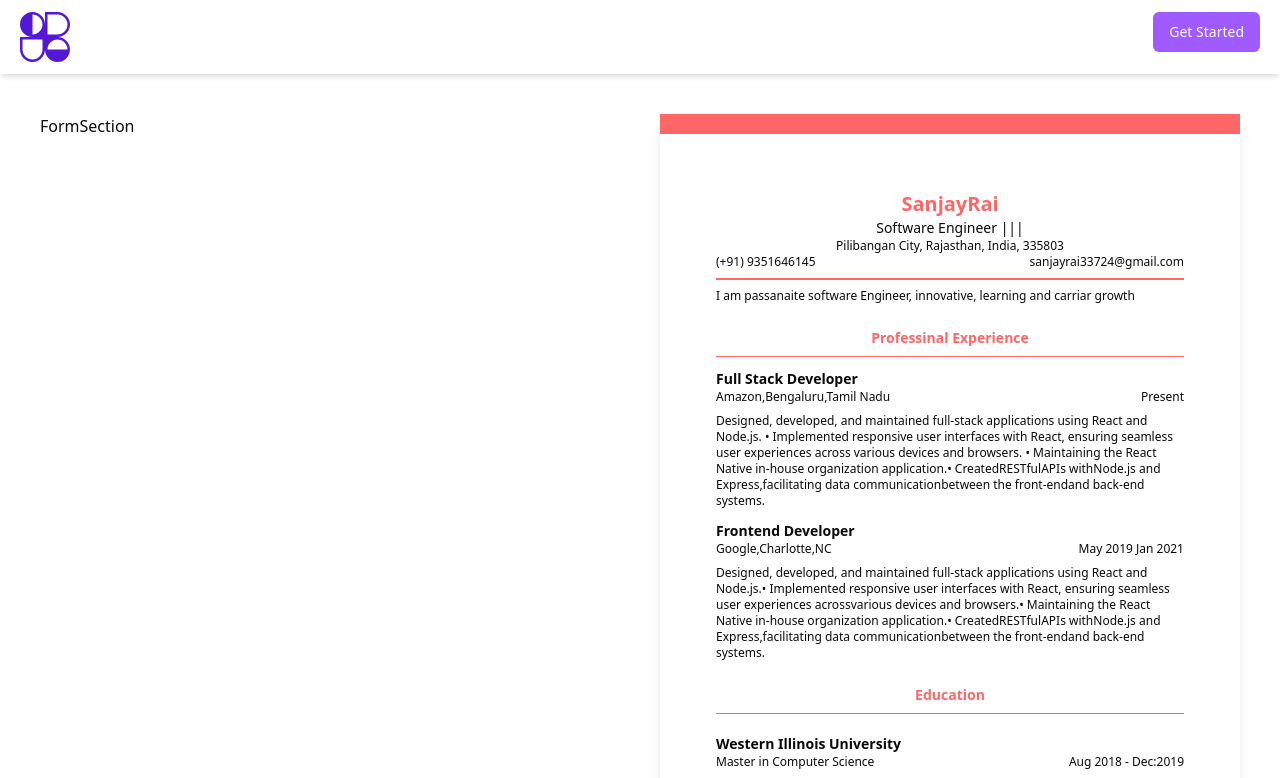
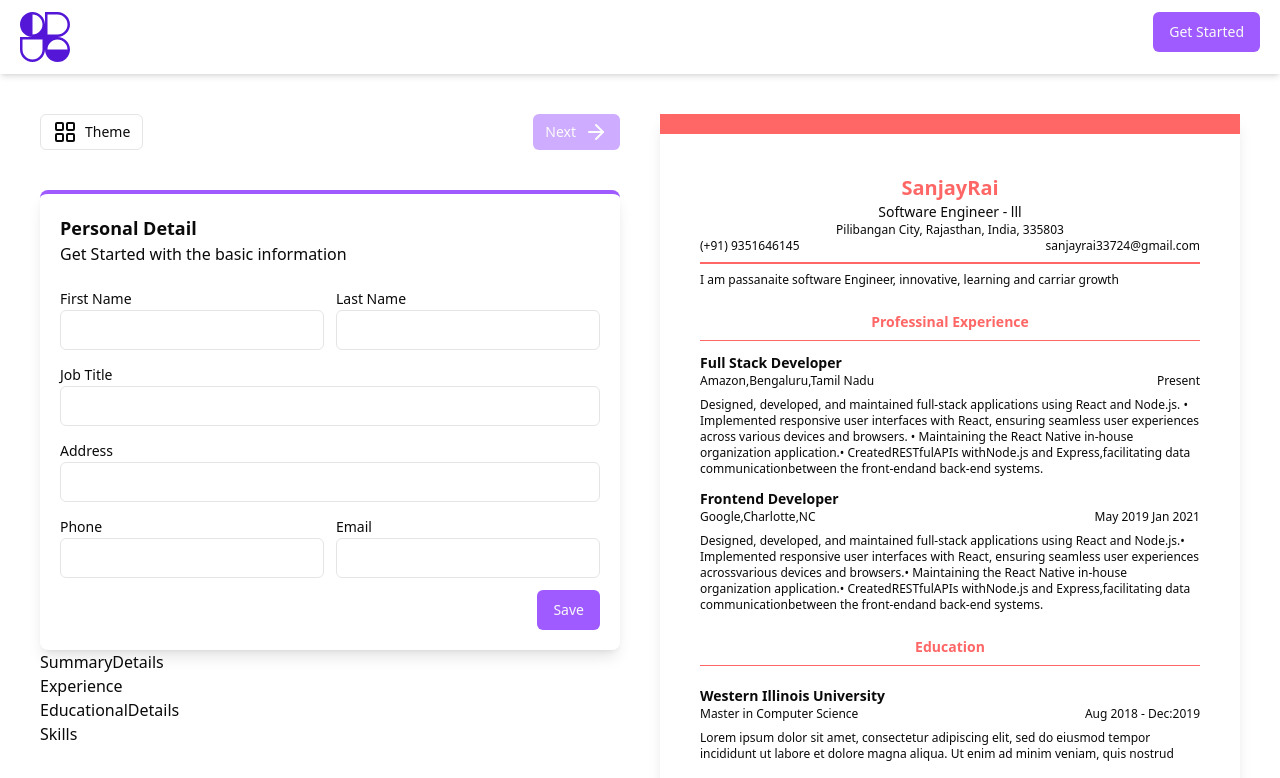
Before and after one commit to sanjaraiy/Resume-builder, a React (Vite) app: page /dashboard/resume/1/edit in a window 1280 px wide. Shown: the top 778 px of the page. Built offline with nearby package versions, Linux system fonts and the light colour scheme; no server answers.

Commit message:
added form components in formsection

```diff
--- a/src/components/formSection/FormSection.jsx
+++ b/src/components/formSection/FormSection.jsx
@@ -1,9 +1,61 @@
-import React from 'react'
+import React, { useState } from "react";
+import PersonalDetails from "./form/PersonalDetails";
+import SummaryDetails from "./form/SummaryDetails";
+import Experience from "./form/Experience";
+import EducationalDetails from "./form/EducationalDetails";
+import Skills from "./form/Skills";
+import { Button } from "../ui/button";
+import { ArrowLeft, ArrowRight, LayoutGrid } from "lucide-react";
 
 function FormSection() {
+
+  const [activeFormIndex, setActiveFormIndex] = useState(1);
+  const [enabledNext, setEnabledNext] = useState(false);
   return (
-    <div>FormSection</div>
-  )
+    <div>
+      <div className="flex justify-between items-center">
+        <Button variant="outline" size="sm" className="flex gap-2">
+          <LayoutGrid></LayoutGrid> Theme
+        </Button>
+        <div className="flex gap-2">
+         { activeFormIndex > 1 &&
+            <Button
+               size="sm"
+               onClick={() => setActiveFormIndex(activeFormIndex-1)}
+            >
+              <ArrowLeft></ArrowLeft>
+            </Button>
+         }
+
+          <Button
+              className="flex gap-2"
+              size="sm"
+              onClick={() => setActiveFormIndex(activeFormIndex+1)}
+              disabled={!enabledNext}
+            >
+              Next <ArrowRight></ArrowRight>
+          </Button>
+        </div>
+      </div>
+
+
+      {/* Personal Detail */}
+      {activeFormIndex == 1 ? <PersonalDetails enabledNext={(v) => setEnabledNext(v)}></PersonalDetails> : null}
+
+
+      {/* Summary  */}
+      <SummaryDetails></SummaryDetails>
+
+      {/* Experience  */}
+      <Experience></Experience>
+
+      {/* Educational Detail  */}
+      <EducationalDetails></EducationalDetails>
+
+      {/* Skills  */}
+      <Skills></Skills>
+    </div>
+  );
 }
 
-export default FormSection
+export default FormSection;
--- /dev/null
+++ b/src/components/formSection/form/EducationalDetails.jsx
@@ -0,0 +1,9 @@
+import React from 'react'
+
+function EducationalDetails() {
+  return (
+    <div>EducationalDetails</div>
+  )
+}
+
+export default EducationalDetails
--- /dev/null
+++ b/src/components/formSection/form/Experience.jsx
@@ -0,0 +1,9 @@
+import React from 'react'
+
+function Experience() {
+  return (
+    <div>Experience</div>
+  )
+}
+
+export default Experience
--- /dev/null
+++ b/src/components/formSection/form/PersonalDetails.jsx
@@ -0,0 +1,68 @@
+import { Button } from '@/components/ui/button';
+import { Input } from '@/components/ui/input';
+import { ResumeInfoContext } from '@/context/ResumeInfoContext'
+import React, { useContext } from 'react'
+
+function PersonalDetails({enabledNext}) {
+
+    const {resumeInfo, setResumeInfo} = useContext(ResumeInfoContext);
+
+    const handleInputChange = (e) => {
+        // console.log(e.target);
+        enabledNext(false);
+         const {name, value} = e.target;
+        //  console.log({name, value});
+
+         setResumeInfo({
+            ...resumeInfo,
+            [name]:value
+         })
+    }
+
+    // console.log("info:", resumeInfo)
+    const onSave = (e) => {
+       e.preventDefault();
+       enabledNext(true);
+    }
+
+  return (
+    <div className='p-5 shadow-lg border-t-primary border-t-4 rounded-lg mt-10'>
+       <h2 className='font-bold text-lg'>Personal Detail</h2>
+       <p>Get Started with the basic information</p>
+
+       <form onSubmit={onSave}>
+            <div className='grid grid-cols-2 mt-5 gap-3'>
+                <div>
+                    <label className='text-sm'>First Name</label>
+                    <Input required name="firstName" onChange={handleInputChange}></Input>
+                </div>
+                <div>
+                    <label className='text-sm'>Last Name</label>
+                    <Input required name="lastName" onChange={handleInputChange}></Input>
+                </div>
+                <div className='col-span-2'>
+                    <label className='text-sm'>Job Title</label>
+                    <Input required name="jobTitle" onChange={handleInputChange}></Input>
+                </div>
+                <div className='col-span-2'>
+                    <label className='text-sm'>Address</label>
+                    <Input required name="address" onChange={handleInputChange}></Input>
+                </div>
+                <div>
+                    <label className='text-sm'>Phone</label>
+                    <Input required name="phone" onChange={handleInputChange}></Input>
+                </div>
+                <div>
+                    <label className='text-sm'>Email</label>
+                    <Input required name="email" onChange={handleInputChange}></Input>
+                </div>
+            </div>
+            <div className='mt-3 flex justify-end'>
+                <Button type="submit">Save</Button>
+            </div>
+       </form>
+    </div>
+  )
+}
+
+export default PersonalDetails
--- /dev/null
+++ b/src/components/formSection/form/Skills.jsx
@@ -0,0 +1,9 @@
+import React from 'react'
+
+function Skills() {
+  return (
+    <div>Skills</div>
+  )
+}
+
+export default Skills
--- /dev/null
+++ b/src/components/formSection/form/SummaryDetails.jsx
@@ -0,0 +1,9 @@
+import React from 'react'
+
+function SummaryDetails() {
+  return (
+    <div>SummaryDetails</div>
+  )
+}
+
+export default SummaryDetails
--- a/src/components/resumePreview/ResumePreview.jsx
+++ b/src/components/resumePreview/ResumePreview.jsx
@@ -10,7 +10,7 @@ function ResumePreview() {
 
     const {resumeInfo, setResumeInfo} = useContext(ResumeInfoContext);
   return (
-    <div className='shadow-lg h-full p-14 border-t-[20px]'
+    <div className='shadow-lg h-full p-10 border-t-[20px]'
      style={{
         borderColor: resumeInfo?.themeColor
      }}
--- a/src/data/Dummy.jsx
+++ b/src/data/Dummy.jsx
@@ -1,7 +1,7 @@
 export default {
     firstName: 'Sanjay',
     lastName: 'Rai',
-    jobTitle: 'Software Engineer |||',
+    jobTitle: 'Software Engineer - lll',
     address: 'Pilibangan City, Rajasthan, India, 335803',
     phone: '(+91) 9351646145',
     email: 'sanjayrai33724@gmail.com',
```
Also changed, not shown: 2 other files (tests, documents, lock files or other folders).
